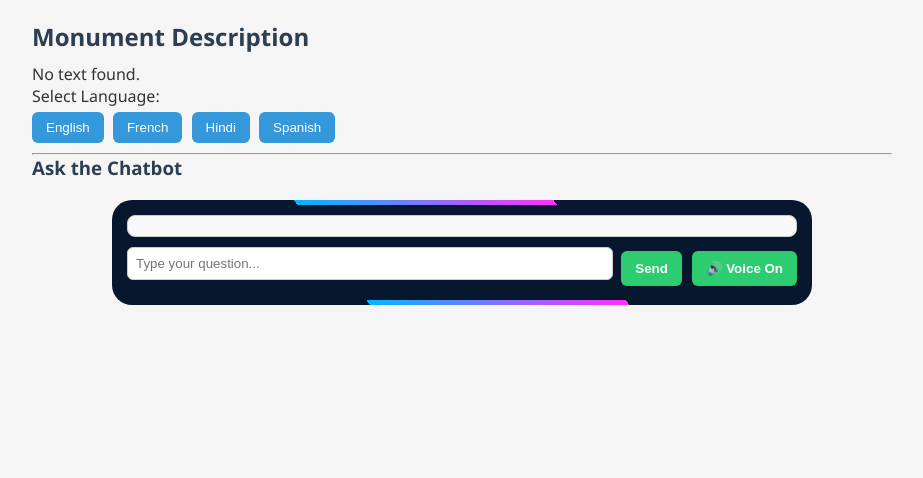
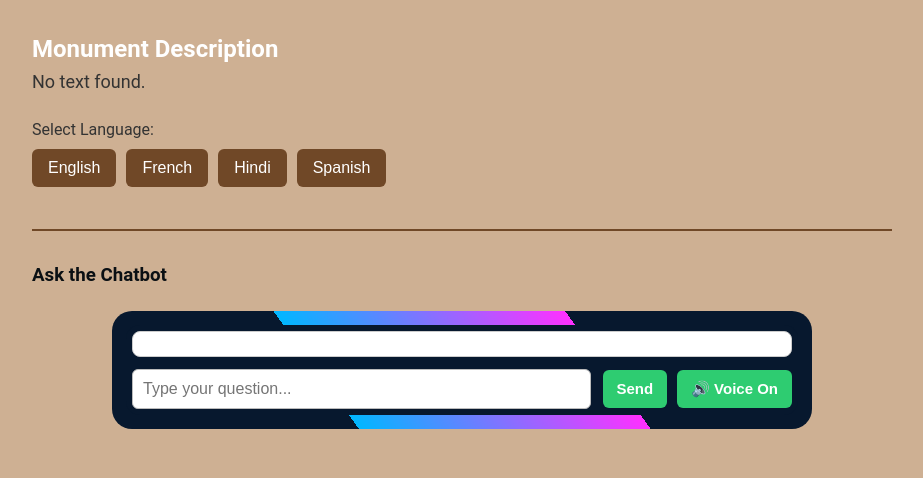
Before and after one commit to Shania-Soares97/interactive-qr-code, a Flask app: page / in a window 1280 px wide. Shown: the top 478 px of the page, without its empty margins (178-1101 px from the left). Run offline with Flask 3, Linux system fonts and the light colour scheme; data that the repository does not hold is empty; some libraries are stand-ins or nearby versions.

Commit message:
styles.css
UI design changed

```diff
--- a/static/css/styles.css
+++ b/static/css/styles.css
@@ -1,4 +1,3 @@
-/* Reset some basic styles */
 * {
     box-sizing: border-box;
     margin: 0;
@@ -6,72 +5,179 @@
 }
 
 body {
-    font-family: 'Segoe UI', Tahoma, Geneva, Verdana, sans-serif;
-    background-color: #f5f5f5;
+    font-family: 'Roboto', sans-serif;
+    background-color: #ceb093;
     color: #333;
-    padding: 20px;
+    padding: 30px 20px;
     max-width: 900px;
     margin: auto;
+    line-height: 1.6;
 }
 
-/* Headings */
-h2, h3, h4 {
-    color: #2c3e50;
-    margin-bottom: 10px;
+h2{
+    color: white;
+}
+
+h3, h4 {
+    color: #0a0f13;
+    margin-bottom: 15px;
+}
+.main-heading {
+    background-color: #704827; /* Same as language button color */
+    color: #fff;
+    padding: 14px 20px;
+    border-radius: 12px;
+    text-align: center;
+    margin-bottom: 25px;
+    box-shadow: 0 4px 8px rgba(0,0,0,0.15);
+    display: flex;
+    align-items: center;
+    justify-content: center;
+    gap: 12px;
+}
+
+.main-heading h2 {
+    margin: 0;
+    font-size: 26px;
+    font-weight: 600;
+}
+
+.main-heading .icon {
+    font-size: 26px;
+}
+
+/* Image styling */
+.image-container {
+    text-align: center;
+    margin-bottom: 25px;
+}
+.main-image {
+    max-width: 100%;
+    height: auto;
+    border-radius: 12px;
+    box-shadow: 0 4px 8px rgba(0,0,0,0.2);
+}
+
+/* Translated text */
+#text {
+    margin-bottom: 20px;
+    font-size: 18px;
+    font-weight: 400;
 }
 
 /* Language Buttons */
+form.language-buttons {
+    margin-bottom: 30px;
+}
 form button {
-    background-color: #3498db;
+    background-color: #704827;
     color: white;
     border: none;
-    padding: 8px 14px;
-    margin: 5px 5px 10px 0;
+    padding: 10px 16px;
+    margin: 6px 6px 12px 0;
     border-radius: 6px;
     cursor: pointer;
     transition: background 0.3s ease;
+    font-size: 16px;
 }
 
 form button:hover {
-    background-color: #2980b9;
+    background-color: #6d0fa0;
+}
+
+/* Audio Player */
+audio {
+    margin: 12px 0 24px 0;
+    width: 100%;
 }
 
 /* Chat Section */
+hr {
+    margin: 30px 0;
+    border: none;
+    border-top: 2px solid #704827;
+}
+
+/* Chatbox container styled as animated card */
+.card.chat-wrapper {
+    width: 100%;
+    max-width: 700px;
+    height: auto;
+    background: #07182E;
+    position: relative;
+    display: flex;
+    justify-content: center;
+    align-items: center;
+    overflow: hidden;
+    border-radius: 20px;
+    margin: 20px auto;
+    padding: 20px;
+    box-sizing: border-box;
+}
+
+/* Glowing rotating border */
+.card.chat-wrapper::before {
+    content: '';
+    position: absolute;
+    top: -50%;
+    left: -50%;
+    width: 200%;
+    height: 200%;
+    background-image: linear-gradient(180deg, rgb(0, 183, 255), rgb(255, 48, 255));
+    animation: rotBGimg 4s linear infinite;
+    z-index: 0;
+}
+
+/* Overlay to clip inside space */
+.card.chat-wrapper::after {
+    content: "";
+    position: absolute;
+    background: #07182e;
+    inset: 14px; /* Increased from 8px to 14px */
+    border-radius: 14px; /* Match radius with inset for better alignment */
+    z-index: 0;
+}
+
+/* Chatbox inner container */
+.chat-inner {
+    position: relative;
+    z-index: 1;
+    width: 100%;
+}
+
+/* Chat display area */
 #chat-box {
     background: #ffffff;
     border: 1px solid #ccc;
-    padding: 10px;
+    padding: 12px;
     max-height: 250px;
     overflow-y: auto;
-    margin-bottom: 10px;
-    border-radius: 5px;
+    margin-bottom: 12px;
+    border-radius: 8px;
+    color: #000;
 }
 
+/* Chat text */
 #chat-box p {
-    margin: 5px 0;
+    margin: 6px 0;
+    font-size: 16px;
 }
 
-#chat-input {
-    width: 100%;
-    padding: 10px;
-    border: 1px solid #bbb;
-    border-radius: 4px;
-    margin-bottom: 10px;
-}
-
-/* Chat Buttons */
+/* Chat controls */
 .chat-controls {
     display: flex;
     align-items: center;
-    gap: 10px;
+    gap: 12px;
+    flex-wrap: wrap;
     margin-top: 10px;
 }
 
 #chat-input {
     flex: 1;
     padding: 10px;
-    border: 1px solid #ccc;
+    border: 1px solid #bbb;
     border-radius: 6px;
+    font-size: 16px;
 }
 
 .chat-buttons {
@@ -88,119 +194,16 @@ form button:hover {
     cursor: pointer;
     font-weight: bold;
     transition: background-color 0.3s ease;
+    font-size: 15px;
 }
 
 .chat-buttons button:hover {
     background-color: #27ae60;
 }
 
-/* Audio Player */
-audio {
-    margin: 10px 0;
-    width: 100%;
-}
-
-/* Responsive */
-@media (max-width: 600px) {
-    body {
-        padding: 15px;
-    }
-
-    #chat-input {
-        font-size: 14px;
-    }
-
-    .chat-controls {
-        flex-direction: column;
-    }
-
-    form button {
-        width: 100%;
-    }
-}
-
-/* Chatbox container styled as animated card */
-.card.chat-wrapper {
-    width: 100%;
-    max-width: 700px;
-    height: auto;
-    background: #07182E;
-    position: relative;
-    display: flex;
-    justify-content: center;
-    align-items: center;
-    overflow: hidden;
-    border-radius: 20px;
-    margin: 20px auto;
-    padding: 15px;
-    box-sizing: border-box;
-}
-
-/* Glowing rotating border */
-.card.chat-wrapper::before {
-    content: '';
-    position: absolute;
-    top: -50%;
-    left: -50%;
-    width: 200%;
-    height: 200%;
-    background-image: linear-gradient(180deg, rgb(0, 183, 255), rgb(255, 48, 255));
-    animation: rotBGimg 4s linear infinite;
-    z-index: 0;
-}
-
-
-/* Overlay to clip inside space */
-.card.chat-wrapper::after {
-    content: "";
-    position: absolute;
-    background: #07182e;
-    inset: 5px;
-    border-radius: 15px;
-    z-index: 0;
-}
-
-/* Chatbox inner container */
-.chat-inner {
-    position: relative;
-    z-index: 1;
-    width: 100%;
-}
-
-/* Chat display area */
-#chat-box {
-    border: 1px solid #ccc;
-    padding: 10px;
-    max-height: 200px;
-    overflow-y: auto;
-    background: #f9f9f9;
-    color: #000;
-    border-radius: 8px;
-}
-
-/* Chat controls */
-.chat-controls {
-    margin-top: 10px;
-    display: flex;
-    gap: 8px;
-    flex-wrap: wrap;
-}
-
-#chat-input {
-    flex: 1;
-    padding: 8px;
-    border-radius: 6px;
-    border: 1px solid #ccc;
-}
-.chatbox p {
-    margin: 6px 0;
-}
+/* Button General */
 button {
-    padding: 8px 12px;
     border: none;
-    background-color: #333;
-    color: #fff;
-    border-radius: 6px;
     cursor: pointer;
     transition: background-color 0.3s ease;
 }
@@ -217,3 +220,23 @@ button:hover {
         transform: rotate(360deg);
     }
 }
+
+/* Responsive */
+@media (max-width: 600px) {
+    body {
+        padding: 15px;
+    }
+
+    .chat-controls {
+        flex-direction: column;
+    }
+
+    form button {
+        width: 100%;
+    }
+
+    .chat-buttons {
+        width: 100%;
+        justify-content: space-between;
+    }
+}
```
